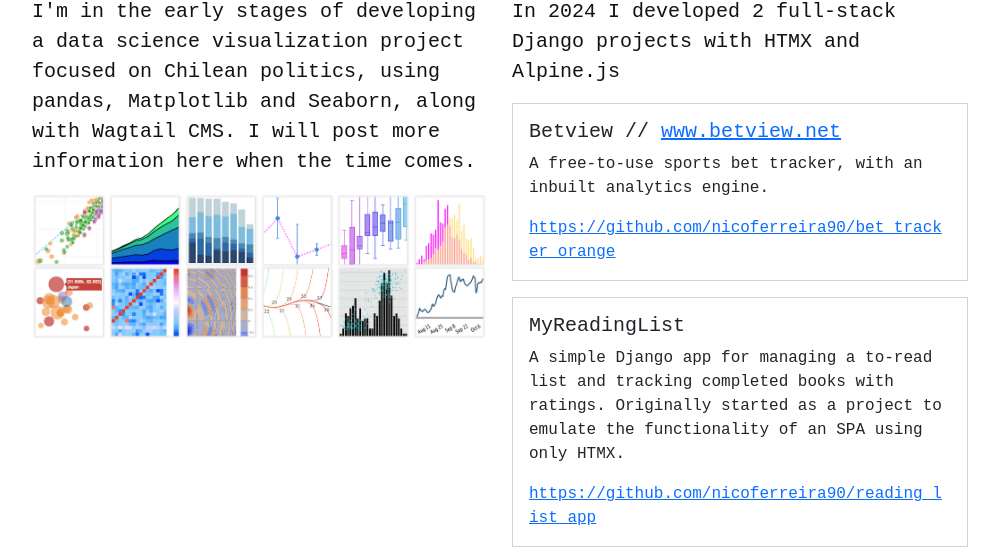
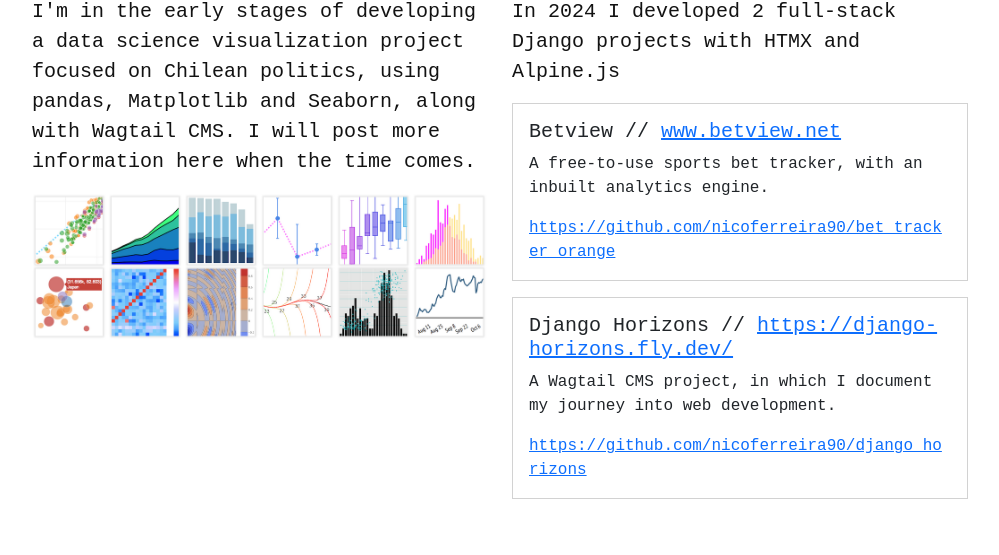
Before and after one commit to nicoferreira90/nicoferreira90.github.io, a plain HTML site: page index.html in a window 1280 px wide. Both pictures are taken after a click on the link "My Projects". Shown: the part 253-808 px from the top of the page, without its empty margins (140-1139 px from the left). Drawn offline with nearby package versions, Linux system fonts and the light colour scheme.

Commit message:
switched in DH as a project

```diff
--- a/index.html
+++ b/index.html
@@ -202,9 +202,9 @@
             <!-- Second Card -->
             <div class="card">
                 <div class="card-body">
-                    <h5 class="card-title">MyReadingList</h5>
-                    <p class="card-text">A simple Django app for managing a to-read list and tracking completed books with ratings. Originally started as a project to emulate the functionality of an SPA using only HTMX.</p>
-                    <p style="margin-bottom: 0;"><a href="https://github.com/nicoferreira90/reading_list_app">https://github.com/nicoferreira90/reading_list_app</a></p>
+                    <h5 class="card-title">Django Horizons // <a href="https://django-horizons.fly.dev/">https://django-horizons.fly.dev/</a></h5>
+                    <p class="card-text">A Wagtail CMS project, in which I document my journey into web development.</p>
+                    <p style="margin-bottom: 0;"><a href="https://github.com/nicoferreira90/django_horizons">https://github.com/nicoferreira90/django_horizons</a></p>
                 </div>
             </div>
         </div>
```
